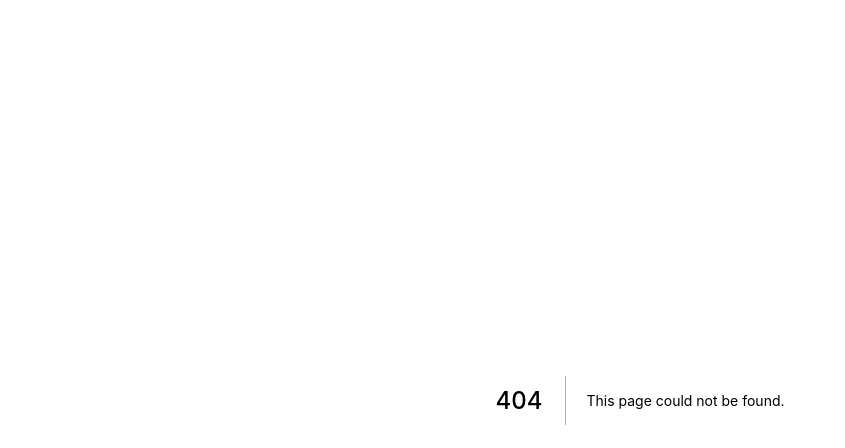
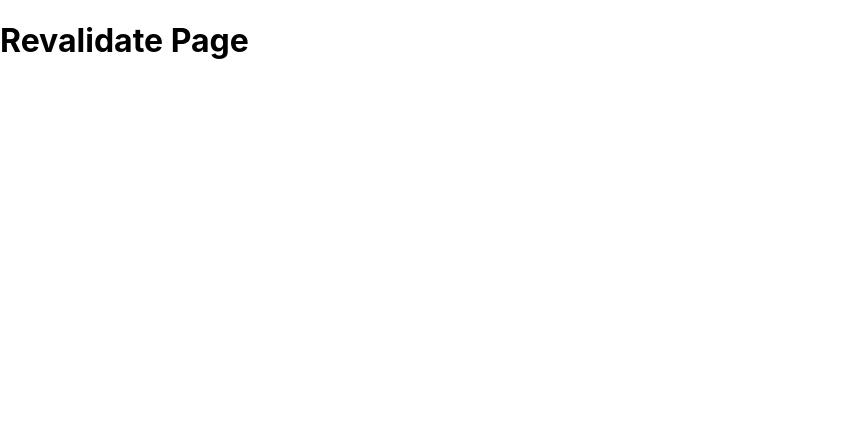
Before and after one commit to davetayls/next-revalidate-vercel, a Next.js app: page /revalidate-page in a window 1280 px wide. Before the commit this address had no page. Shown: the top 448 px of the page, without its empty margins (0-845 px from the left). Built offline with nearby package versions, Linux system fonts and the light colour scheme.

Commit message:
add new pages

```diff
--- /dev/null
+++ b/pages/build-time-page.js
@@ -0,0 +1,5 @@
+
+const BuildTimePage = () =>
+  <h1>This page is generated at build time</h1>
+
+export default BuildTimePage
--- /dev/null
+++ b/pages/revalidate-page.js
@@ -0,0 +1,24 @@
+const RevalidatePage = ({ slug }) =>
+  <h1>Revalidate Page {(slug || []).join('/')}</h1>
+
+export const getStaticProps = ({ slug }) => {
+  return {
+    props: {
+      slug
+    },
+    revalidate: 10
+  }
+}
+
+export const getStaticPaths = () =>
+  ({
+    paths: [
+      { params: { slug: ['a', 'b'] } },
+      { params: { slug: ['c', 'd'] } },
+      { params: { slug: ['e', 'f'] } },
+      { params: { slug: ['g', 'h'] } }
+    ],
+    fallback: true
+  })
+
+export default RevalidatePage
```
Also changed, not shown: 1 other file (tests, documents, lock files or other folders).
